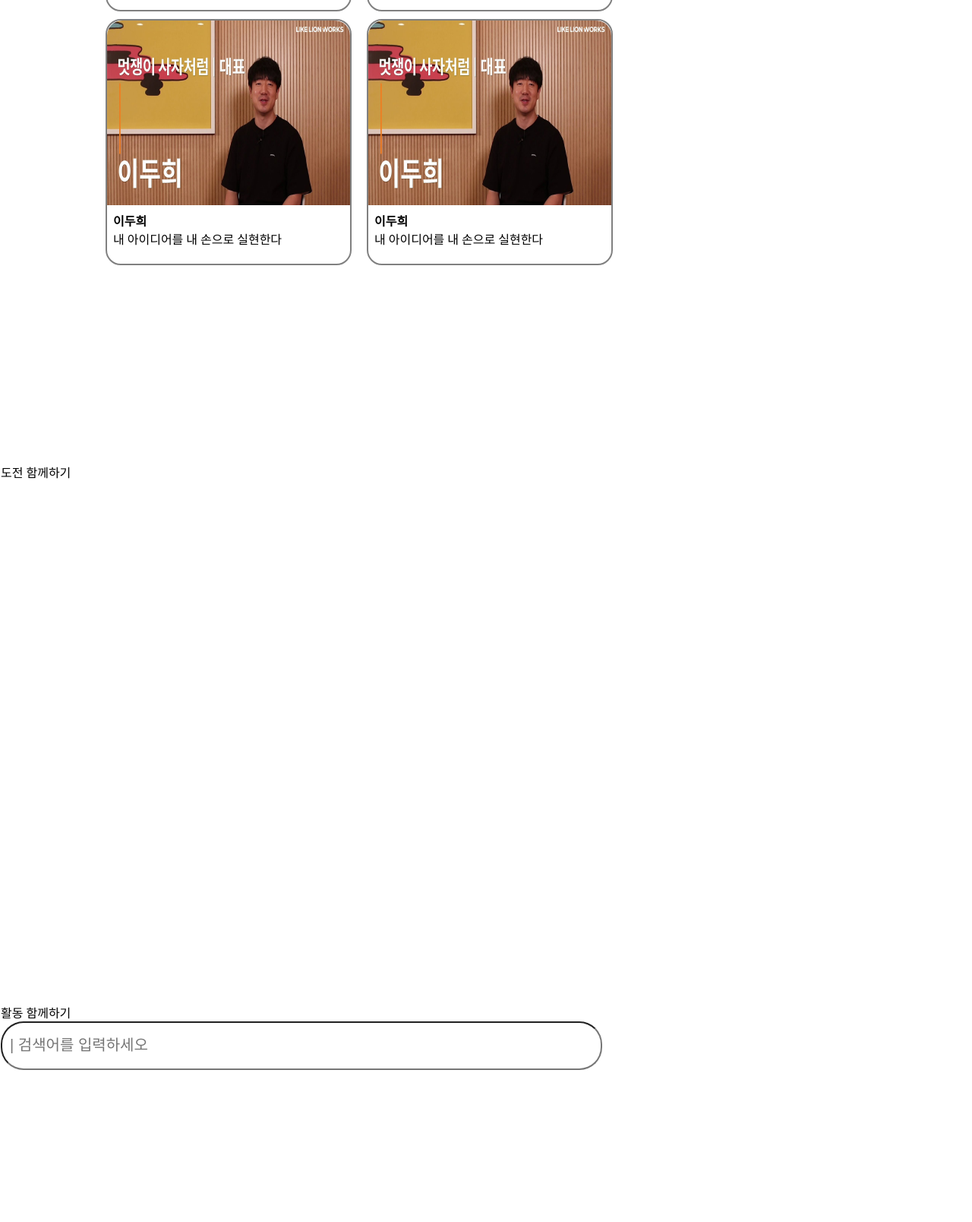
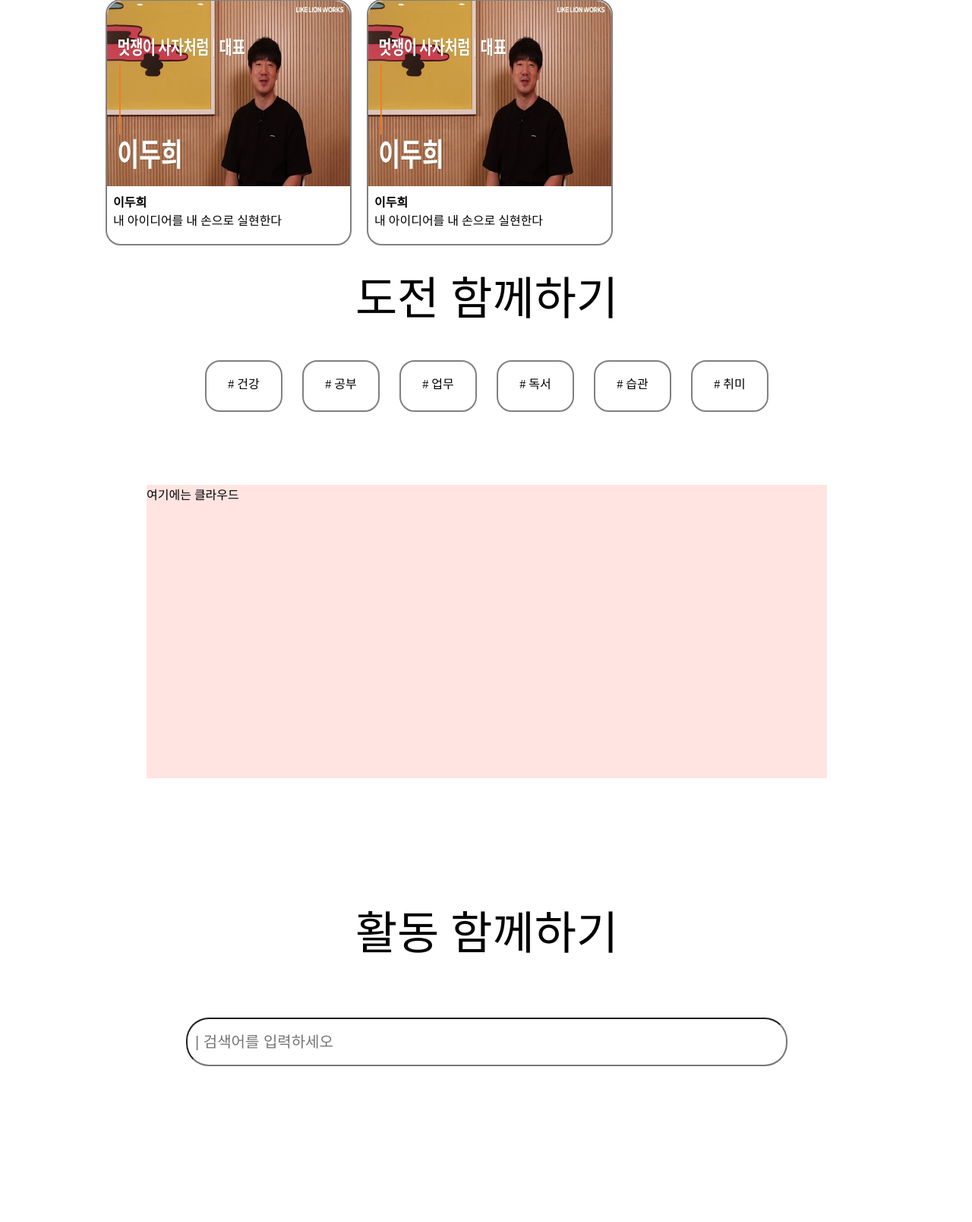
Before and after one commit to Like-lion-inha-Hackathon/nada_djagno, a Django app: page /connects/ in a window 1280 px wide. Shown: the part 1466-3074 px from the top of the page at 76% size. Run offline with Django 3.2, Linux system fonts and the light colour scheme; some libraries are stand-ins or nearby versions.

Commit message:
07_1725_gyuwon
지금까지 한 것

```diff
--- a/static/css/connect/connect.css
+++ b/static/css/connect/connect.css
@@ -56,6 +56,40 @@
   justify-content:center;
 }
 
+.challenge_title{
+  margin-top:15vh;
+  width:100%;
+  height:20vh;
+  font-size:60px;
+  text-align:center;
+}
+
+.challenge_categories{
+  margin-top:-5vh;
+  display:flex;
+  justify-content:space-between;
+  padding:0 20vw;
+}
+
+.challenge_category_boxes{
+  border:2px solid gray;
+  border-radius:20px;
+  width:15vw;
+  height:4vh;
+  text-align:center;
+  padding:1rem;
+  margin:2vh 1vw;
+}
+
+.cloud{
+  background-color:mistyrose;
+  width:70vw;
+  height:50vh;
+  margin-left:15vw;
+  margin-right:15vw;
+  margin-top:10vh;
+}
+
 .contest_exhibit {
   width: 100%;
   height: 25%;
@@ -64,7 +98,24 @@
   justify-content:center;
 }
 
+.contest_exhibit_title{
+  margin-top:10vh;
+  width:100%;
+  height:20vh;
+  font-size:60px;
+  text-align:center;
+}
 
+.contest_exhibit_search{
+  width:100%;
+  height:20vh;
+  text-align:center;
+}
+
+.contest_exhibit_categories{
+  width:100%;
+  height:20vh;
+}
 .portfolio_title{
     text-align:center;
     margin-top:5vh;
--- a/templates/connect/connect.html
+++ b/templates/connect/connect.html
@@ -67,8 +67,15 @@
     </div>
     <div class="challenge">
         <div class="challenge_title">도전 함께하기</div>
-        <div class="challenge_categories"></div>
-        <div class="cloud"></div>
+        <div class="challenge_categories">
+            <div class="challenge_category_boxes"># 건강</div>
+            <div class="challenge_category_boxes"># 공부</div>
+            <div class="challenge_category_boxes"># 업무</div>
+            <div class="challenge_category_boxes"># 독서</div>
+            <div class="challenge_category_boxes"># 습관</div>
+            <div class="challenge_category_boxes"># 취미</div>
+        </div>
+        <div class="cloud">여기에는 클라우드</div>
     </div>
     <div class="contest_exhibit">
         <div class="contest_exhibit_title">활동 함께하기</div>
```
